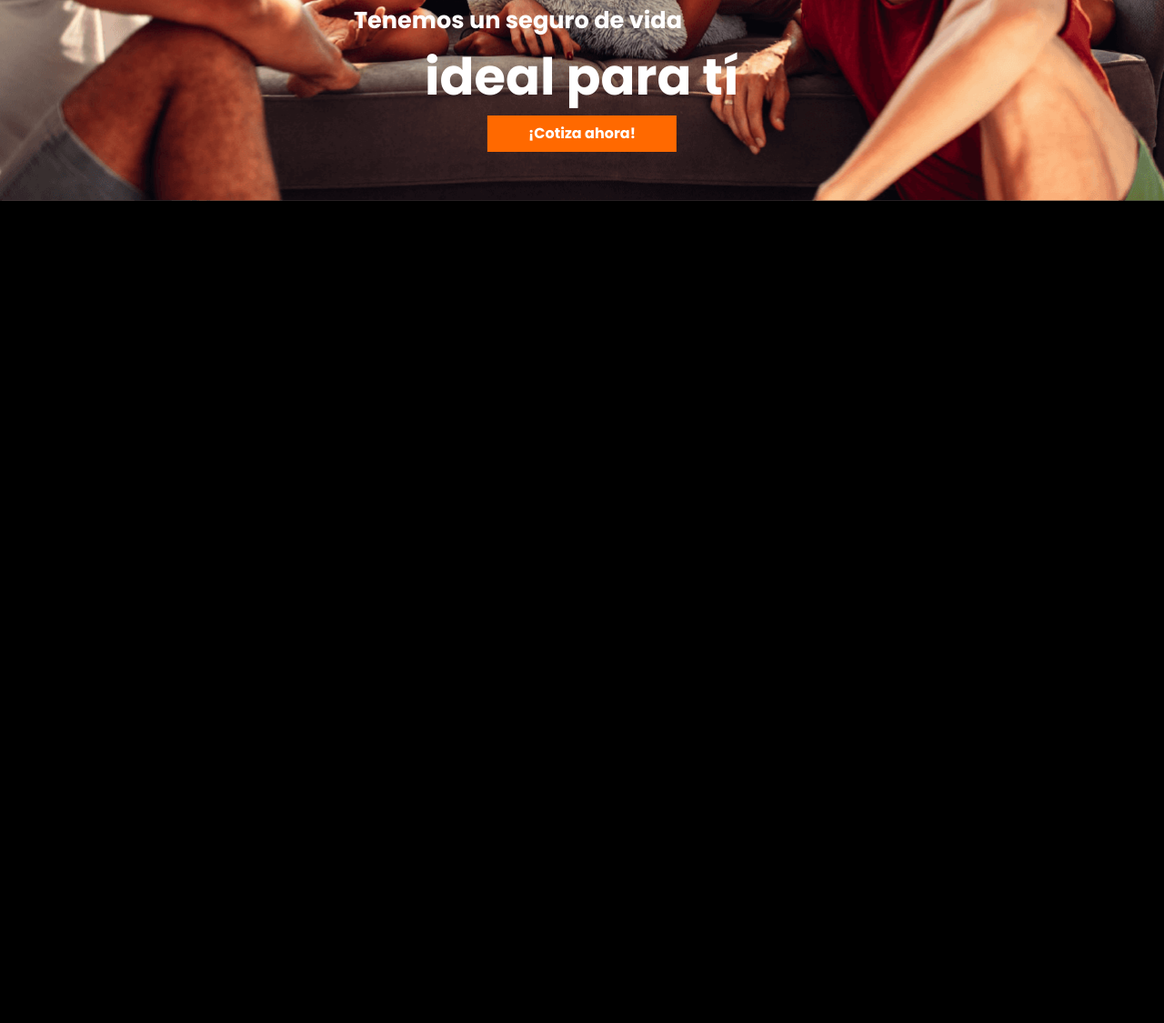
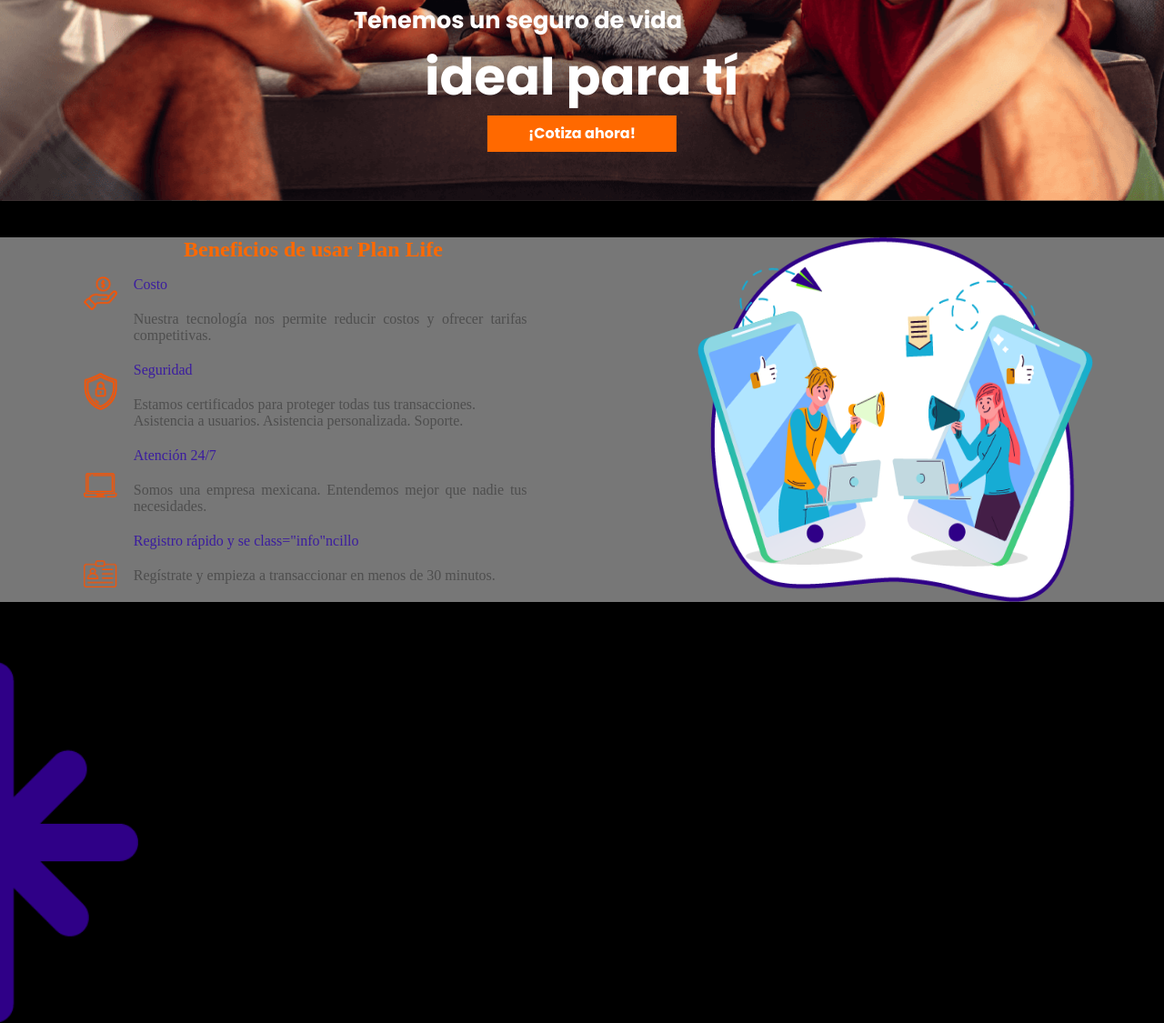
Before and after one commit to RomanPinelo/landing-page-Digitalrocks, a plain HTML site: page index.html in a window 1280 px wide. Shown: the part 475-1600 px from the top of the page at 91% size. Before the commit the page ends 800 px from the top, so only its background shows below. Drawn offline with Linux system fonts and the light colour scheme; grey boxes are pictures that could not be loaded.

Commit message:
Sección beneficios

```diff
--- a/index.html
+++ b/index.html
@@ -77,8 +77,38 @@
     </header>
 
     <main>
-      <section>
-
+      <section class="beneficios">
+        <img src="./assets/Recurso_3.png" alt="Imágen">
+        <div class="beneficios__info">
+          <h1>Beneficios de usar Plan Life</h1>
+          <div class="beneficios__info-textLogo">
+            <div class="beneficios__info-logo">
+              <img src="./assets/Recurso_5.png" alt="Logos">
+              <img src="./assets/Recurso_6.png" alt="Logos">
+              <img src="./assets/Recurso_7.png" alt="Logos">
+              <img src="./assets/Recurso_8.png" alt="Logos">
+            </div>
+            <div class="beneficios__info-text">
+              <p class="title">Costo</p>
+              <p class="info">
+                Nuestra tecnología nos permite reducir costos y ofrecer tarifas competitivas.
+              </p>
+              <p class="title">Seguridad</p>
+              <p class="info">
+                Estamos certificados para proteger todas tus transacciones. <br> Asistencia a usuarios. Asistencia personalizada. Soporte.
+              </p>
+              <p class="title">Atención 24/7</p>
+              <p class="info">
+                Somos una empresa mexicana. Entendemos mejor que nadie tus necesidades.
+              </p>
+              <p class="title">Registro rápido y se class="info"ncillo</p>
+              <p class="info">
+                Regístrate y empieza a transaccionar en menos de 30 minutos.
+              </p>
+            </div>
+          </div>
+        </div>
+        <img class="figure" src="./assets/Recurso_4.png" alt="Figura">
       </section>
     </main>
 
--- a/style.css
+++ b/style.css
@@ -229,6 +229,58 @@
 }
 
 
+/*______________________________ Sección de beneficios ______________________________*/
+.beneficios {
+  background-color: #ffffff77;/* Quitar al final */
+  margin-top: 2.5rem;
+}
+
+.beneficios img {
+  display: block;
+  width: 75%;
+  margin: 0 auto 1rem;
+}
+
+.beneficios .beneficios__info h1 {
+  text-align: center;
+  color: #ff6900;
+}
+
+.beneficios .beneficios__info .beneficios__info-textLogo {
+  width: 95%;
+  margin: 1rem auto;
+  display: flex;
+}
+
+.beneficios .beneficios__info .beneficios__info-textLogo .beneficios__info-logo {
+  display: flex;
+  flex-direction: column;
+  justify-content: space-between;
+}
+
+.beneficios .beneficios__info .beneficios__info-textLogo .beneficios__info-logo img {
+  display: block;
+  width: 1.75rem;
+}
+
+.beneficios .beneficios__info .beneficios__info-textLogo .beneficios__info-text p {
+  width: 92.5%;
+  margin: 0.5rem auto;
+  text-align: justify;
+}
+
+.beneficios .beneficios__info .beneficios__info-textLogo .beneficios__info-text .title {
+  color: #3b1d9f;
+}
+
+.beneficios .beneficios__info .beneficios__info-textLogo .beneficios__info-text .info {
+  color: #4e4e4e;
+}
+
+.beneficios .figure {
+  display: none;
+}
+
 /*_*_*_*_*_*_*_*_*_*_*_*_*_*_*_*_*_*_*_*_*_*_*_*_*_*_*_*_*_*_*_*_*_*_*_*_*_*_*_*_*_*_*
   iPad View
 *_*_*_*_*_*_*_*_*_*_*_*_*_*_*_*_*_*_*_*_*_*_*_*_*_*_*_*_*_*_*_*_*_*_*_*_*_*_*_*_*_*_*/
@@ -293,4 +345,36 @@
     height: 2.5rem;
     line-height: 2.5rem;
   }
+
+  /*______________________________ Sección de beneficios ______________________________*/
+  .beneficios {
+    display: flex;
+    flex-direction: row-reverse;
+    justify-content: space-around;
+  }
+
+  .beneficios img {
+    width: 27.14rem;
+    margin: 0;
+  }
+
+  .beneficios .beneficios__info .beneficios__info-textLogo .beneficios__info-logo img {
+    width: 2.34rem;
+  }
+
+  .beneficios .beneficios__info .beneficios__info-textLogo .beneficios__info-text p {
+    margin: 0 auto 1.25rem;
+  }
+
+  .beneficios .beneficios__info .beneficios__info-textLogo .beneficios__info-text p:last-child {
+    margin: 0 auto 0.25rem;
+  }
+
+  .beneficios .figure {
+    display: block;
+    width: 19rem;
+    position: absolute;
+    left: -9.5rem;
+    bottom: -50rem;
+  }
 }
```
Also changed, not shown: assets/Recurso_10.png (added), assets/Recurso_11.png (added), assets/Recurso_12.png (added), assets/Recurso_13.png (added), assets/Recurso_14.png (added), assets/Recurso_5.png (added), assets/Recurso_6.png (added), assets/Recurso_7.png (added), assets/Recurso_8.png (added), assets/Recurso_9.png (added).
